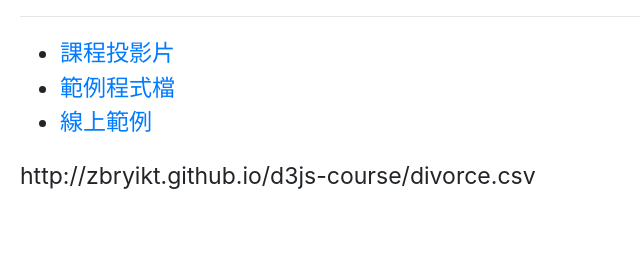
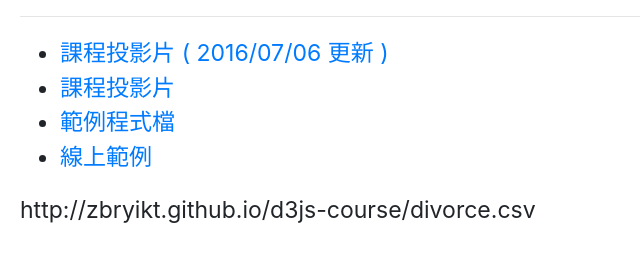
Before and after one commit to zbryikt/d3js-course-2016, a website: page index.html in a window 1280 px wide. Shown: the part 81-342 px from the top of the page, without its empty margins (0-640 px from the left). Drawn offline with nearby package versions, Linux system fonts and the light colour scheme.

Commit message:
update index.html

```diff
--- a/index.html
+++ b/index.html
@@ -1 +1 @@
-<!DOCTYPE html><html lang="en"><head prefix="og: http://ogp.me/ns#"><meta charset="utf-8"><meta name="viewport" content="width=device-width, initial-scale=1.0"><title>template</title><!-- libraries--><link rel="icon" type="image/x-icon" href="thumbnail.png"><script type="text/javascript" src="assets/jquery/1.10.2/jquery.min.js"></script><script type="text/javascript" src="assets/angular/1.2.3/angular.min.js"></script><link rel="stylesheet" type="text/css" href="assets/bootstrap/3.0.2/css/bootstrap.min.css"><script type="text/javascript" src="assets/bootstrap/3.0.2/js/bootstrap.min.js"></script><link rel="stylesheet" type="text/css" href="assets/fontawesome/4.4.0/css/font-awesome.min.css"><!-- custom files--><link rel="stylesheet" type="text/css" href="index.css"><script type="text/javascript" src="index.js"></script></head><body><div id="root"><h1>D3.js 課程資源</h1><hr><ul><li><a href="nccu-d3.pdf">課程投影片</a></li><li><a href="example.zip">範例程式檔</a></li><li><a href="example/">線上範例</a></li><!--li: a(href="hospital.csv") 醫院列表--><!--li: a(href="hospital2.csv") 醫院列表2--></ul><p>http://zbryikt.github.io/d3js-course/divorce.csv</p></div></body></html>
+<!DOCTYPE html><html lang="en"><head prefix="og: http://ogp.me/ns#"><meta charset="utf-8"><meta name="viewport" content="width=device-width, initial-scale=1.0"><title>template</title><!-- libraries--><link rel="icon" type="image/x-icon" href="thumbnail.png"><script type="text/javascript" src="assets/jquery/1.10.2/jquery.min.js"></script><script type="text/javascript" src="assets/angular/1.2.3/angular.min.js"></script><link rel="stylesheet" type="text/css" href="assets/bootstrap/3.0.2/css/bootstrap.min.css"><script type="text/javascript" src="assets/bootstrap/3.0.2/js/bootstrap.min.js"></script><link rel="stylesheet" type="text/css" href="assets/fontawesome/4.4.0/css/font-awesome.min.css"><!-- custom files--><link rel="stylesheet" type="text/css" href="index.css"><script type="text/javascript" src="index.js"></script></head><body><div id="root"><h1>D3.js 課程資源</h1><hr><ul><li><a href="slide.zip">課程投影片 ( 2016/07/06 更新 )</a></li><li><a href="nccu-d3.pdf">課程投影片</a></li><li><a href="example.zip">範例程式檔</a></li><li><a href="example/">線上範例</a></li></ul><p>http://zbryikt.github.io/d3js-course/divorce.csv</p></div></body></html>
```
